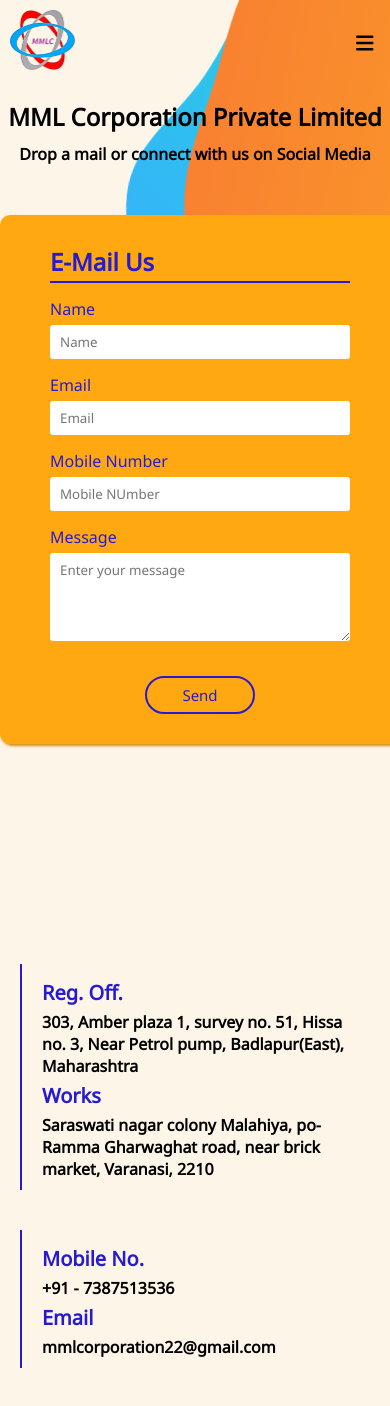
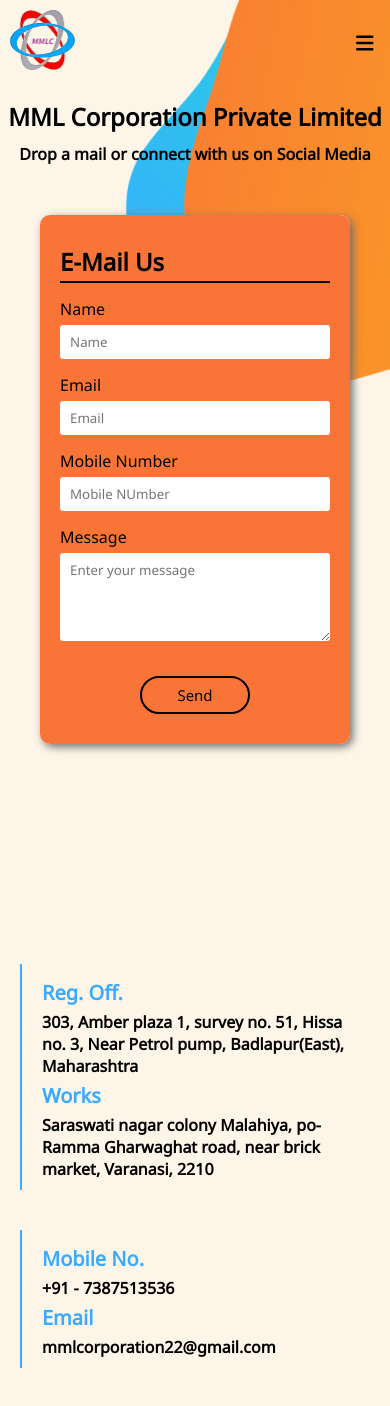
Before and after one commit to Shashank19342/mml-corp, a React (Create React App) app: page /mml-corp/contact in a window 390 px wide. Shown: the top 1406 px of the page. Built offline with nearby package versions, Linux system fonts and the light colour scheme.

Commit message:
chore: changed form UI

```diff
--- a/src/App.css
+++ b/src/App.css
@@ -187,14 +187,14 @@
 .footer-card {
   max-width: 500px;
   padding: 10px 40px;
-  border-left: 2px solid rgb(39, 27, 209);
+  border-left: 2px solid rgb(57.676, 171.447, 255);
   font-weight: bold;
 }
 
 .footer-lable {
   font-size: 20px;
   margin: 5px auto;
-  color: rgb(39, 27, 209);
+  color: rgb(57.676, 171.447, 255);
 }
 
 @media screen and (max-width: 850px) {
--- a/src/App.jsx
+++ b/src/App.jsx
@@ -26,7 +26,7 @@
       window.pageYOffset ||
       (document.documentElement || document.body.parentNode || document.body)
         .scrollTop;
-    if (scrollTop > 100) {
+    if (scrollTop > 20) {
       document.getElementById("navbar").style.backgroundColor = "#fff3dd";
       document.getElementById("navbar").style.boxShadow = "2px 2px 6px #dbd4c5";
     } else {
--- a/src/components/Contact.css
+++ b/src/components/Contact.css
@@ -17,21 +17,36 @@
   margin-top: 10px;
 }
 
+.contactContainer{
+  display: flex;
+  flex-direction: row-reverse;
+  background-color: white;
+  border-radius: 10px;
+  box-shadow: 3px 3px 8px rgb(113, 113, 113);
+}
+
+.contactTapesTmg{
+  display: flex;
+  align-items: center;
+}
+
+.contactTapesTmg img{
+  width: 400px;
+  height: 370px;
+}
+
 .contact-form {
   padding: 30px 50px;
-  background-color: #ffa812;
+  background-color: rgb(248, 117, 55);
   border-radius: 10px;
   width: fit-content;
   margin: 0 auto;
-  z-index: 1;
-  box-shadow: 2px 2px 3px #cf8a12;
 }
 
 .contact-form h2 {
-  color: rgb(39, 27, 209);
   padding-bottom: 3px;
   margin-bottom: 15px;
-  border-bottom: 2px solid rgb(39, 27, 209);
+  border-bottom: 2px solid black;
 }
 
 form {
@@ -40,7 +55,6 @@
 }
 
 form label {
-  color: rgb(39, 27, 209);
   margin-bottom: 5px;
 }
 
@@ -59,8 +73,7 @@
   padding: 7px 35px;
   border-radius: 30px;
   margin: 20px auto 0 auto;
-  border: 2px solid rgb(39, 27, 209);
-  color: rgb(39, 27, 209);
+  border: 2px solid black;
   font-size: 15px;
   background-color: rgba(255, 255, 255, 0);
   cursor: pointer;
@@ -68,7 +81,22 @@
 }
 
 form button:hover {
-  background-color: #2db1fd;
   color: white;
-  box-shadow: 2px 2px 5px rgb(88, 88, 88);
+  box-shadow: 2px 2px 4px rgb(194, 68, 10);
 }
+
+@media screen and (max-width: 800px) {
+  .contactTapesTmg{
+    display: none;
+  }
+}
+
+@media screen and (max-width: 430px) {
+  .contact-form {
+    padding: 30px 20px;
+  }
+
+  form input, form textarea{
+    width: 270px;
+  }
+}
--- a/src/components/Contact.js
+++ b/src/components/Contact.js
@@ -2,6 +2,7 @@
 import { useRef } from "react";
 import emailjs from "@emailjs/browser";
 import { SERVICE_ID, TEMPLATE_ID, PUBLIC_KEY } from "./Home";
+import allTapes from "../assets/allTapes.jpg";
 
 const Contact = () => {
   const form = useRef();
@@ -22,6 +23,10 @@
         <h2>MML Corporation Private Limited</h2>
         <h4>Drop a mail or connect with us on Social Media</h4>
       </div>
+      <div className="contactContainer">
+        <div className="contactTapesTmg">
+          <img src={allTapes} alt="Tapes" />
+        </div>
         <div className="contact-form">
           <h2>E-Mail Us</h2>
           <form ref={form} onSubmit={handleSubmit}>
@@ -37,6 +42,8 @@
           </form>
         </div>
       </div>
+
+    </div>
   );
 };
 
--- a/src/components/home.css
+++ b/src/components/home.css
@@ -203,7 +203,7 @@
   padding: 7px 20px;
   border-radius: 30px;
   cursor: pointer;
-  background-color: rgb(40, 178, 224);
+  background-color: rgb(57.676, 171.447, 255);
   transition: all 0.3s ease;
 }
 
```
Also changed, not shown: src/assets/allTapes.jpg (added). Lines whose indentation alone changed are shown as unchanged.
